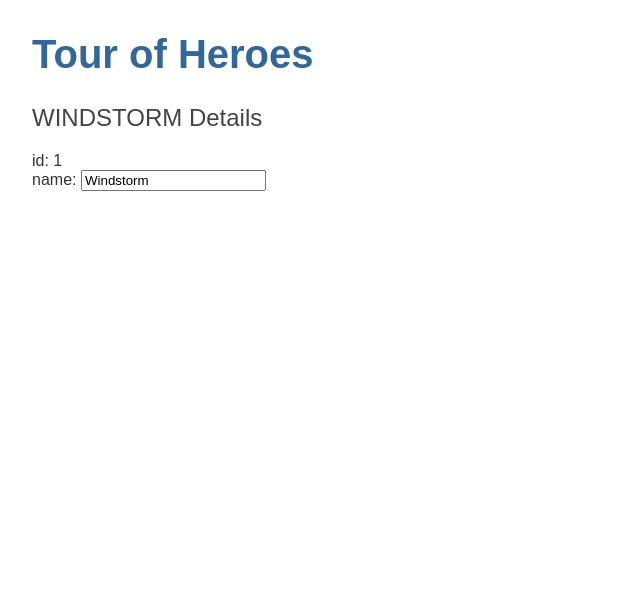
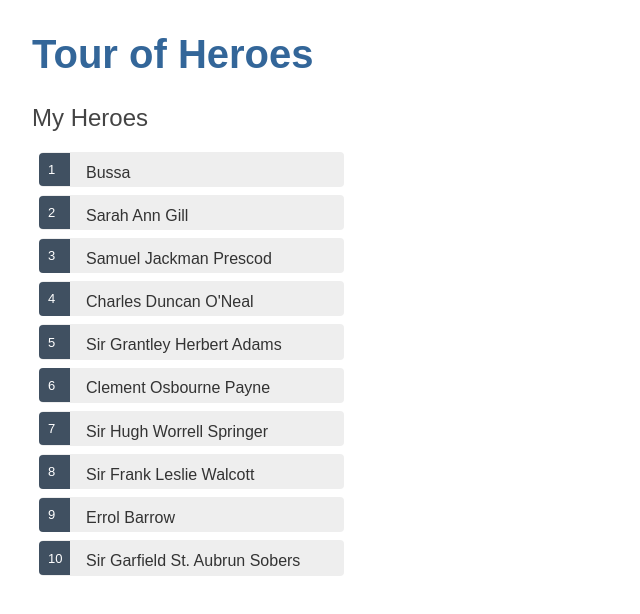
Before and after one commit to bajanbentley/angular-tour-of-heroes, an Angular app: page / in a window 1280 px wide. Shown: the top 614 px of the page, without its empty margins (0-640 px from the left). Built offline with nearby package versions, Linux system fonts and the light colour scheme.

Commit message:
2. Display a List

```diff
--- a/src/app/heroes/heroes.component.css
+++ b/src/app/heroes/heroes.component.css
@@ -0,0 +1,45 @@
+/* HeroesComponent's private CSS styles */
+.heroes {
+    margin: 0 0 2em 0;
+    list-style-type: none;
+    padding: 0;
+    width: 20em;
+  }
+  .heroes li {
+    cursor: pointer;
+    position: relative;
+    left: 0;
+    background-color: #EEE;
+    margin: .5em;
+    padding: .3em 0;
+    height: 1.6em;
+    border-radius: 4px;
+  }
+  .heroes li:hover {
+    color: #607D8B;
+    background-color: #DDD;
+    left: .1em;
+  }
+  .heroes li.selected {
+    background-color: #CFD8DC;
+    color: white;
+  }
+  .heroes li.selected:hover {
+    background-color: #BBD8DC;
+    color: white;
+  }
+  .heroes .badge {
+    display: inline-block;
+    font-size: small;
+    color: white;
+    padding: 0.8em 0.7em 0 0.7em;
+    background-color:#405061;
+    line-height: 1em;
+    position: relative;
+    left: -1px;
+    top: -4px;
+    height: 1.8em;
+    margin-right: .8em;
+    border-radius: 4px 0 0 4px;
+    width: 1em;
+  }
--- a/src/app/heroes/heroes.component.html
+++ b/src/app/heroes/heroes.component.html
@@ -1,8 +1,17 @@
-<h2>{{hero.name | uppercase}} Details</h2>
-<div><span>id: </span>{{hero.id}}</div>
-<div>
-    <label>
-        name:
-        <input [(ngModel)]="hero.name" placeholder="name">
-    </label>
+<h2>My Heroes</h2>
+<ul class="heroes">
+    <li *ngFor="let hero of heroes" (click)="onSelect(hero)" [class.selected]="hero === selectedHero">
+        <span class="badge">{{hero.id}}</span> {{hero.name}}
+    </li>
+</ul>
+
+<div *ngIf="selectedHero">
+    <h2>{{selectedHero.name | uppercase}} Details</h2>
+    <div><span>id: </span>{{selectedHero.id}}</div>
+    <div>
+        <label>
+            name:
+            <input [(ngModel)]="selectedHero.name" placeholder="name">
+        </label>
+    </div>
 </div>
--- a/src/app/heroes/heroes.component.ts
+++ b/src/app/heroes/heroes.component.ts
@@ -1,5 +1,6 @@
 import { Component, OnInit } from '@angular/core';
 import { Hero } from '../hero';
+import { HEROES } from '../mock-heroes';
 
 @Component({
   selector: 'app-heroes',
@@ -8,14 +9,16 @@ import { Hero } from '../hero';
 })
 export class HeroesComponent implements OnInit {
 
-  hero: Hero = {
-    id: 1,
-    name: 'Windstorm'
-  }
+  heroes = HEROES
+  selectedHero: Hero
 
   constructor() { }
 
   ngOnInit(): void {
   }
 
+  onSelect(hero: Hero){
+    this.selectedHero = hero
+  }
+
 }
--- /dev/null
+++ b/src/app/mock-heroes.ts
@@ -0,0 +1,14 @@
+import { Hero } from './hero'
+
+export const HEROES: Hero[] = [
+    { id: 1, name: "Bussa" },
+    { id: 2, name: "Sarah Ann Gill" },
+    { id: 3, name: "Samuel Jackman Prescod" },
+    { id: 4, name: "Charles Duncan O'Neal" },
+    { id: 5, name: "Sir Grantley Herbert Adams" },
+    { id: 6, name: "Clement Osbourne Payne" },
+    { id: 7, name: "Sir Hugh Worrell Springer" },
+    { id: 8, name: "Sir Frank Leslie Walcott" },
+    { id: 9, name: "Errol Barrow" },
+    { id: 10, name: "Sir Garfield St. Aubrun Sobers" }
+]
```
